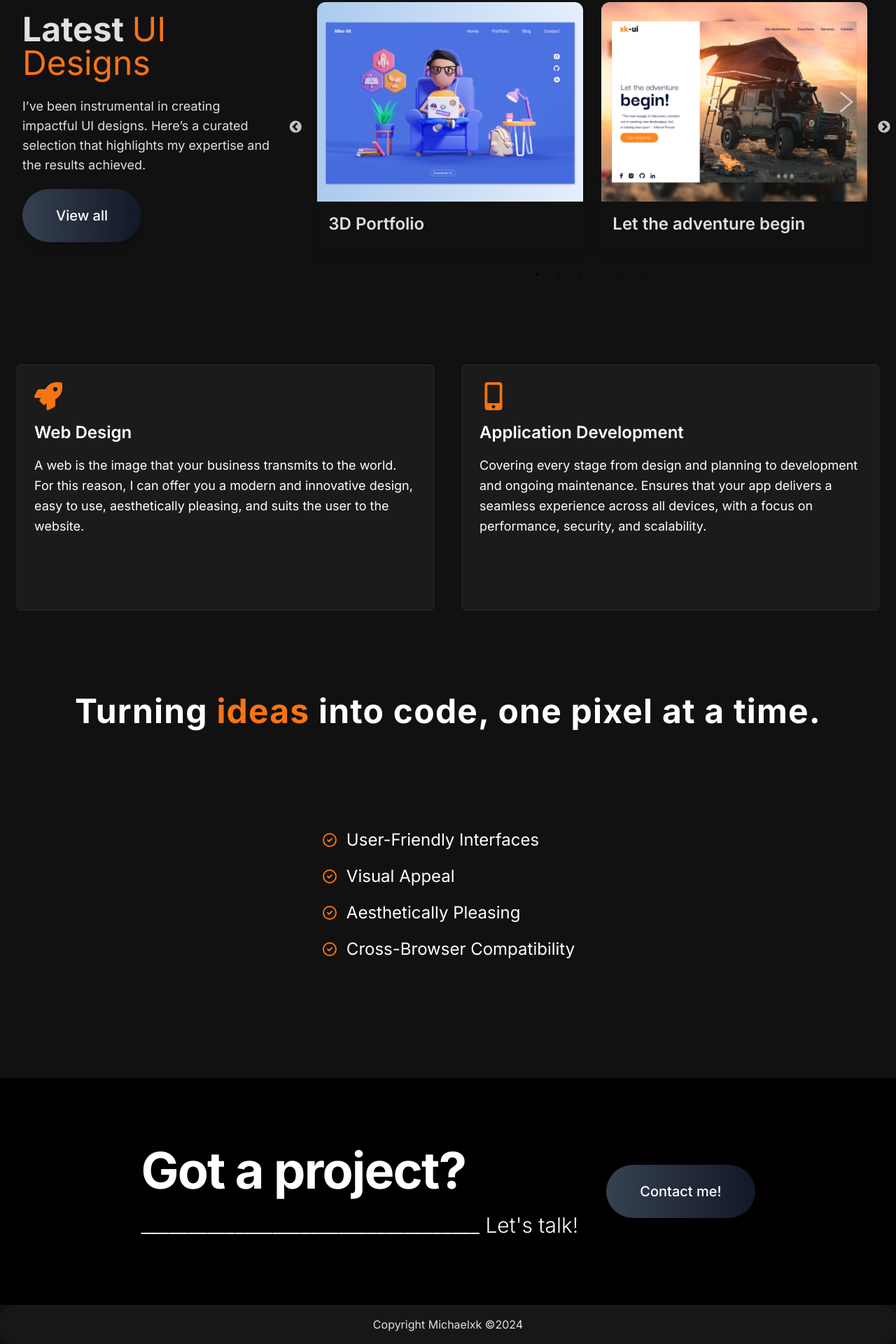
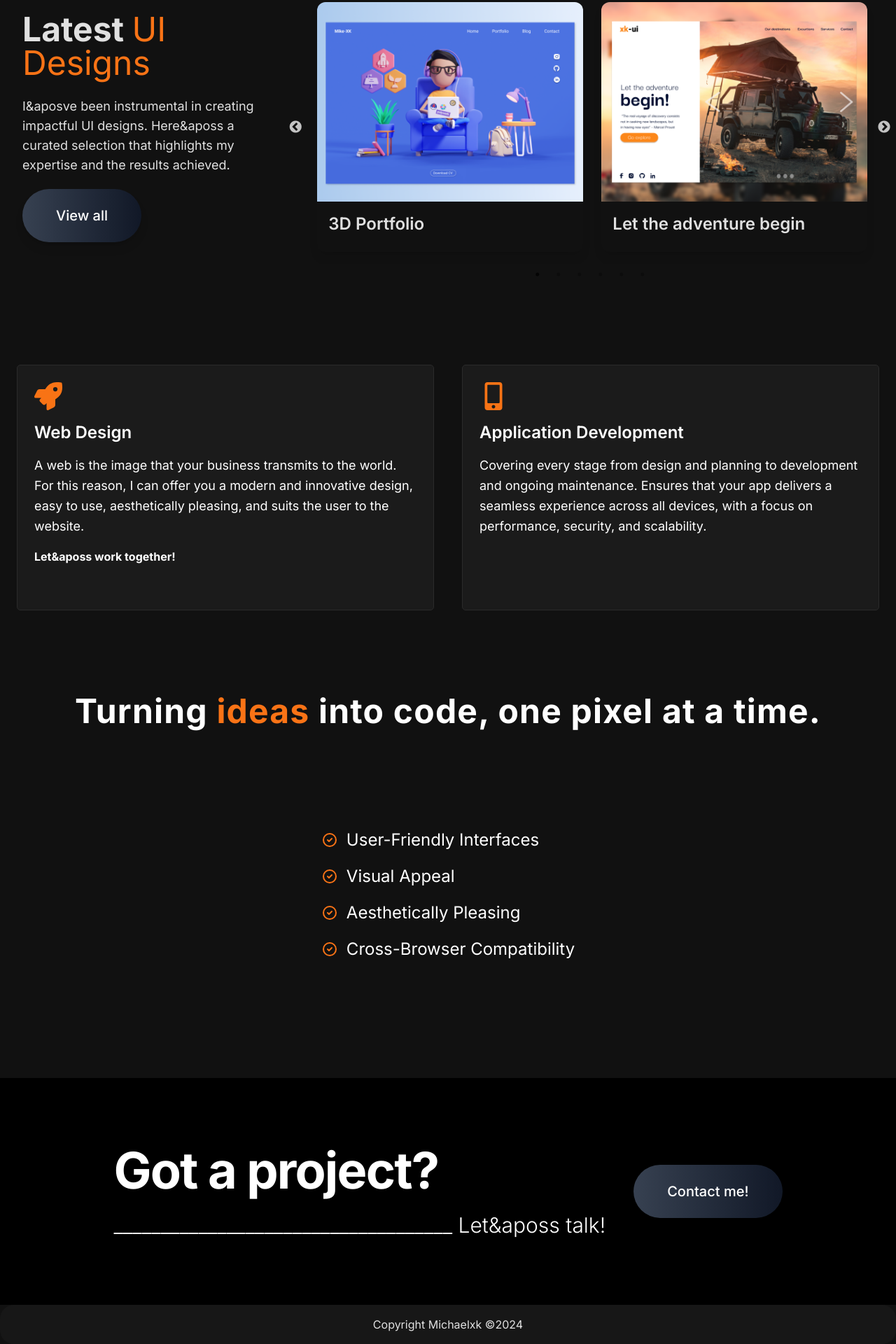
Before and after one commit to Michaellinaresxk/mikefolio, a Next.js app: page / in a window 1280 px wide. Shown: the part 5167-7087 px from the top of the page at 70% size. Built offline with nearby package versions, Linux system fonts and the light colour scheme.

Commit message:
Changing the decode to html elements.

```diff
--- a/src/components/stateless/AboutMeText.tsx
+++ b/src/components/stateless/AboutMeText.tsx
@@ -13,7 +13,7 @@ export const AboutMeText = () => {
     if (isInView) {
       mainControls.start("visible");
     }
-  }, [isInView]);
+  }, [isInView, mainControls]);
   return (
     <>
       <main className="h-screen flex bg-aboutme-container justify-center items-center flex-col">
--- a/src/components/stateless/CallToAction.jsx
+++ b/src/components/stateless/CallToAction.jsx
@@ -8,7 +8,7 @@ const CallToAction = () => {
             Got a project?
           </h2>
           <p className="text-xl md:text-3xl font-light mt-4 md:mt-6">
-            ____________________________________ Let&apos;s talk!{" "}
+            ____________________________________ Let&aposs talk!{" "}
           </p>
         </div>
         <a href={`/contact`}>
--- a/src/components/stateless/ContactForm.jsx
+++ b/src/components/stateless/ContactForm.jsx
@@ -72,7 +72,7 @@ export default function ContactForm() {
             type="submit"
             className="block w-full rounded-md bg-orange-500 px-3.5 py-2.5 text-center text-sm font-semibold text-black shadow-sm hover:bg-indigo-500 focus-visible:outline focus-visible:outline-2 "
           >
-            Let&apos;s talk
+            Let&aposs talk
           </button>
         </div>
       </form>
--- a/src/components/stateless/ImageAnimation.jsx
+++ b/src/components/stateless/ImageAnimation.jsx
@@ -27,7 +27,7 @@ export const ImageAnimation = ({ image }) => {
       className="mt-10 lg:mt-0 lg:pl-20 website_image_animation"
       style={{ opacity, scale, x }} // Applying both scale and x transformations
     >
-      <Image src={image} alt="" className="aboutMe__img" />
+      <Image src={image} alt="About me photo" className="aboutMe__img" />
     </motion.div>
   );
 };
--- a/src/components/stateless/ServicesSection.jsx
+++ b/src/components/stateless/ServicesSection.jsx
@@ -29,7 +29,9 @@ const ServicesSection = () => {
               this reason, I can offer you a modern and innovative design, easy
               to use, aesthetically pleasing, and suits the user to the website.
             </p>
-            {/* <p className="mt-4 font-bold text-white ">Let's work together!</p> */}
+            <p className="mt-4 font-bold text-white ">
+              Let&aposs work together!
+            </p>
           </div>
 
           {/* Row 2: 3D Element and Application Development */}
--- a/src/components/stateless/WebsSection.tsx
+++ b/src/components/stateless/WebsSection.tsx
@@ -53,9 +53,9 @@ const WebsSection = () => {
               <span className="font-normal text-orange-500">UI Designs</span>
             </h2>
             <p className="mb-5 text-lg">
-              I’ve been instrumental in creating impactful UI designs. Here’s a
-              curated selection that highlights my expertise and the results
-              achieved.
+              I&aposve been instrumental in creating impactful UI designs.
+              Here&aposs a curated selection that highlights my expertise and
+              the results achieved.
             </p>
             <Link href="/projects">
               <button className="bg-gradient-to-r from-gray-700 to-gray-900 text-white font-medium rounded-full px-8 py-4 md:px-12 md:py-6 hover:from-gray-600 hover:to-gray-800 focus:outline-none focus:ring-2 focus:ring-gray-700 focus:ring-opacity-50 transition ease-in-out duration-300 text-lg md:text-xl shadow-lg">
--- a/src/components/stateless/WhatIUse.tsx
+++ b/src/components/stateless/WhatIUse.tsx
@@ -50,7 +50,7 @@ export const WhatIUse = () => {
       <div className="flex flex-col lg:flex-row justify-center items-center lg:pl-20">
         <div className="w-full lg:w-10/12 text-center lg:text-left mt-8 lg:mt-0 p-10">
           <div className="w-full flex justify-center">
-            <Image src={arrow} alt="" className="arrow" />
+            <Image src={arrow} alt="What i use" className="arrow" />
           </div>
           <h2 className="text-2xl font-bold tracking-wide text-white lg:text-6xl mb-4">
             These <span className="text-orange-500">Tools</span>
--- a/src/pages/contact.jsx
+++ b/src/pages/contact.jsx
@@ -57,9 +57,9 @@ const Contact = () => {
             <div className="bg-orange-500 h-1 w-16 mb-10"></div>
             <SocialMedia size={30} />
             <div className="text-2xl mb-10 mt-6">
-              Whether you&apos;re looking to discuss the latest trends, decode
+              Whether you&aposre looking to discuss the latest trends, decode
               the mysteries of responsive design, or even fancy sponsoring a
-              digital coffee to fuel the next innovation, I&apos;m just a click
+              digital coffee to fuel the next innovation, I&aposm just a click
               away. Connect with me via the social links below.
             </div>
             <h2 className="mt-20 mb-5 text-3xl font-bold  sm:text-4xl">
```
